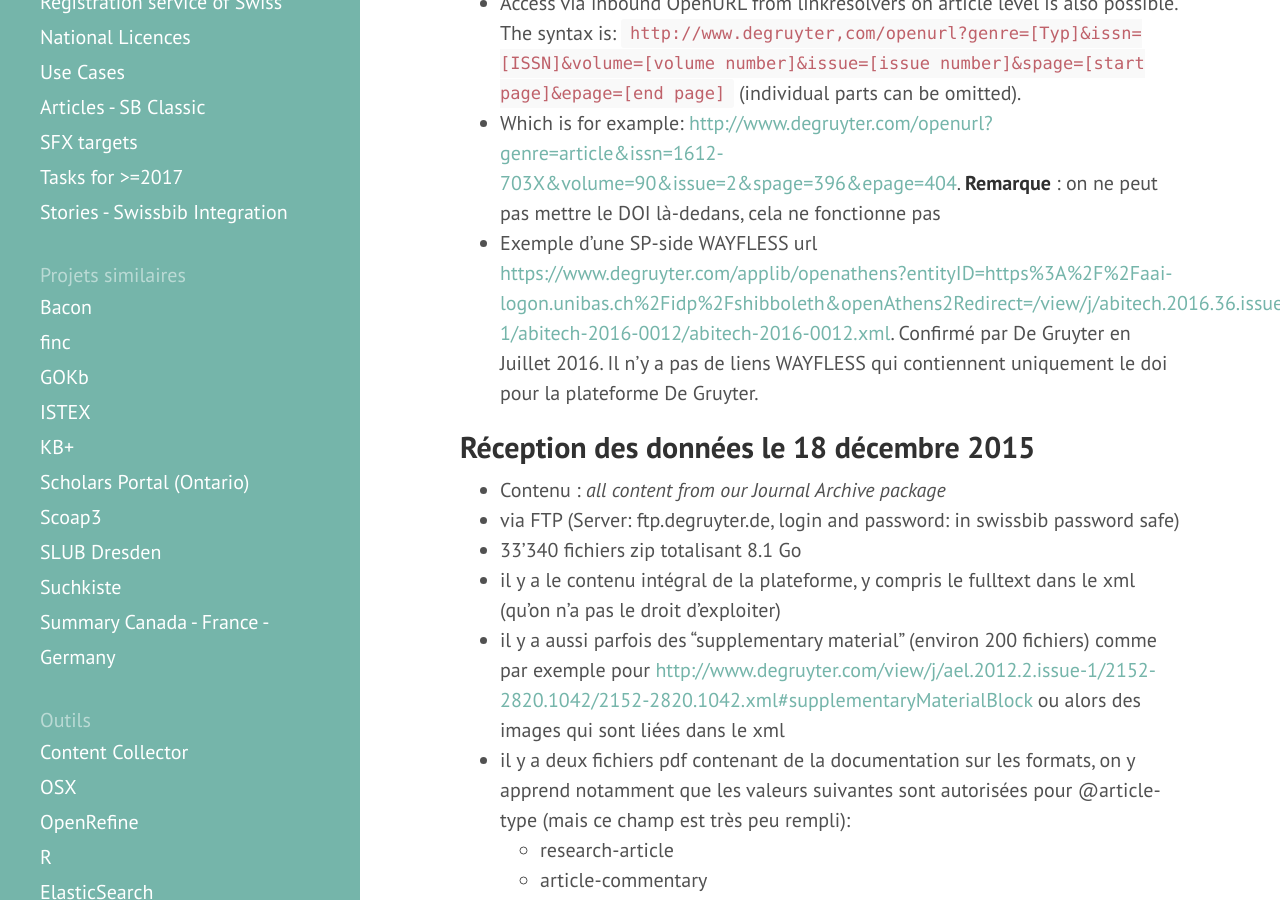
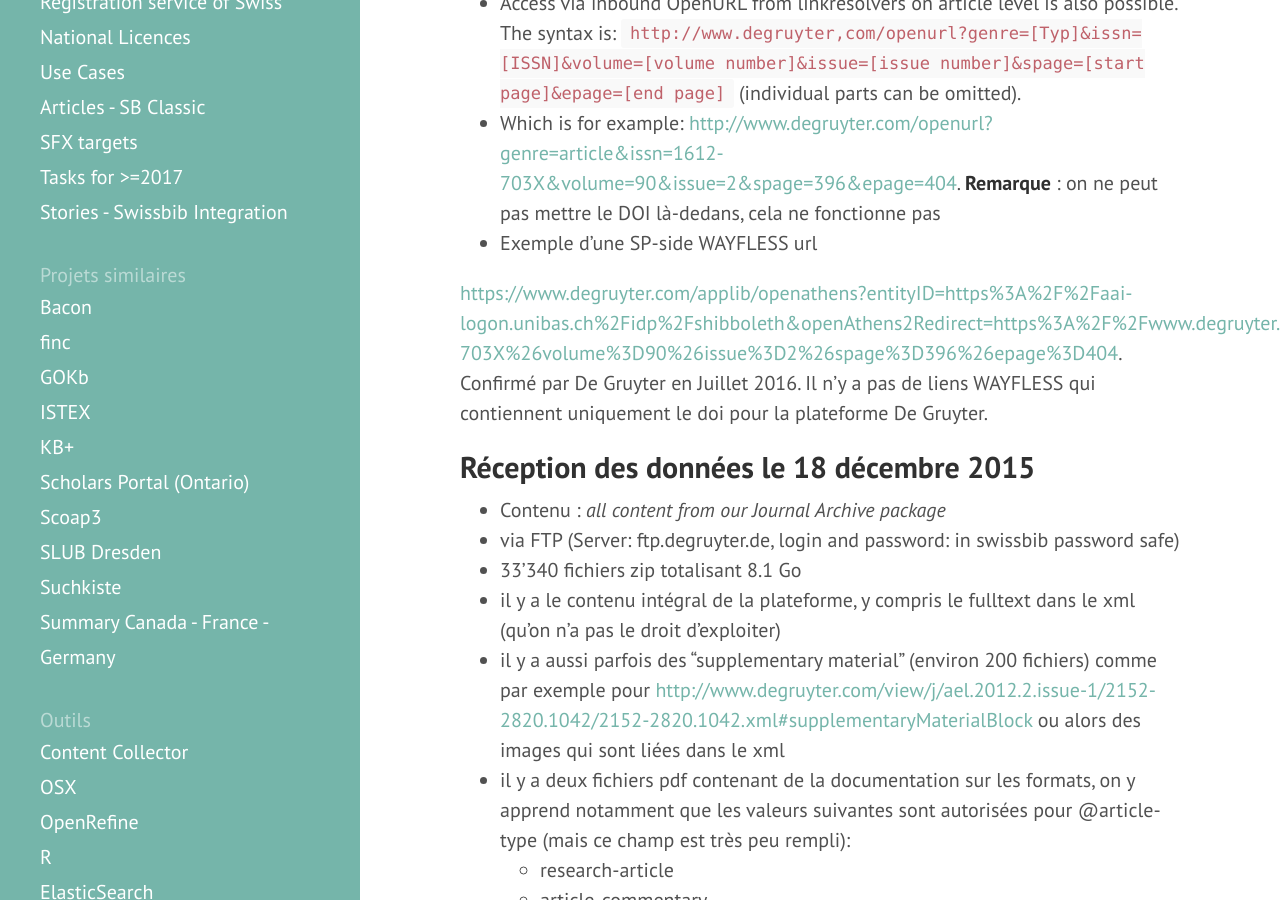
Before and after one commit to swissbib/metadataNationalLicencesDocumentation, a Jekyll site: the page built from pages/input/publishers/current/degruyter.md, in a window 1280 px wide and 900 px high, scrolled down 1614 px. Built offline with Jekyll 4.4.1, drawn with Linux system fonts in a browser that asks for light colours; part of the change alters nothing that is shown.

Commit message:
update wayfless url

```diff
--- a/pages/input/publishers/current/degruyter.md
+++ b/pages/input/publishers/current/degruyter.md
@@ -48,7 +48,8 @@ Pour chaque journal, il y a une arborescence
  * In brackets [ ] is the information that has to be added from the source (without brackets). Accesing a specific article from volume 49, issue 11 and page 1873 from the journal Clinical Chemistry and Laboratory Medicine (CCLM) looks like this: <http://www.degruyter.com/JournalArticles?source=/j/cclm&volume=49&issue=11&page=1873>
  * Access via inbound OpenURL from linkresolvers on article level is also possible. The syntax is: `http://www.degruyter,com/openurl?genre=[Typ]&issn=[ISSN]&volume=[volume number]&issue=[issue number]&spage=[start page]&epage=[end page]` (individual parts can be omitted).
  * Which is for example: <http://www.degruyter.com/openurl?genre=article&issn=1612-703X&volume=90&issue=2&spage=396&epage=404>. **Remarque** : on ne peut pas mettre le DOI là-dedans, cela ne fonctionne pas
- * Exemple d'une SP-side WAYFLESS url <https://www.degruyter.com/applib/openathens?entityID=https%3A%2F%2Faai-logon.unibas.ch%2Fidp%2Fshibboleth&openAthens2Redirect=/view/j/abitech.2016.36.issue-1/abitech-2016-0012/abitech-2016-0012.xml>. Confirmé par De Gruyter en Juillet 2016. Il n'y a pas de liens WAYFLESS qui contiennent uniquement le doi pour la plateforme De Gruyter.
+ * Exemple d'une SP-side WAYFLESS url
+ <https://www.degruyter.com/applib/openathens?entityID=https%3A%2F%2Faai-logon.unibas.ch%2Fidp%2Fshibboleth&openAthens2Redirect=https%3A%2F%2Fwww.degruyter.com%2Fopenurl%3Fgenre%3Darticle%26issn%3D1612-703X%26volume%3D90%26issue%3D2%26spage%3D396%26epage%3D404>. Confirmé par De Gruyter en Juillet 2016. Il n'y a pas de liens WAYFLESS qui contiennent uniquement le doi pour la plateforme De Gruyter.
 
 
 ## Réception des données le 18 décembre 2015
```
